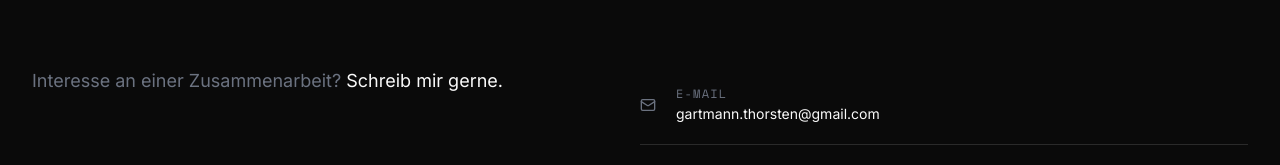
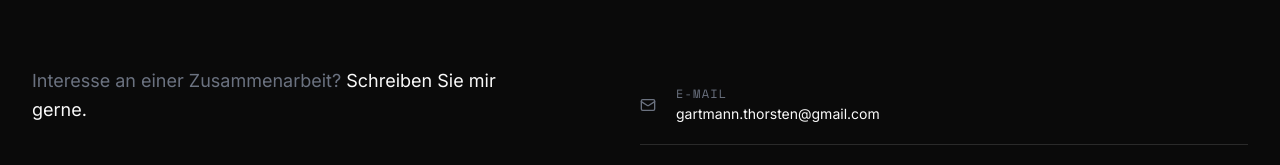
Before and after one commit to Binkel17/Binkel17.github.io, a Next.js app: page / in a window 1280 px wide. Shown: the part 2940-3105 px from the top of the page. Built offline with nearby package versions, Linux system fonts and the light colour scheme.

Commit message:
weitere Änderung

```diff
--- a/components/Contact.tsx
+++ b/components/Contact.tsx
@@ -40,7 +40,7 @@ export default function Contact() {
           <div className="col-span-12 lg:col-span-5 mb-8 lg:mb-0">
             <p className="text-muted text-lg leading-relaxed">
               Interesse an einer Zusammenarbeit?{" "}
-              <span className="text-primary">Schreib mir gerne.</span>
+              <span className="text-primary">Schreiben Sie mir gerne.</span>
             </p>
           </div>
 
```
